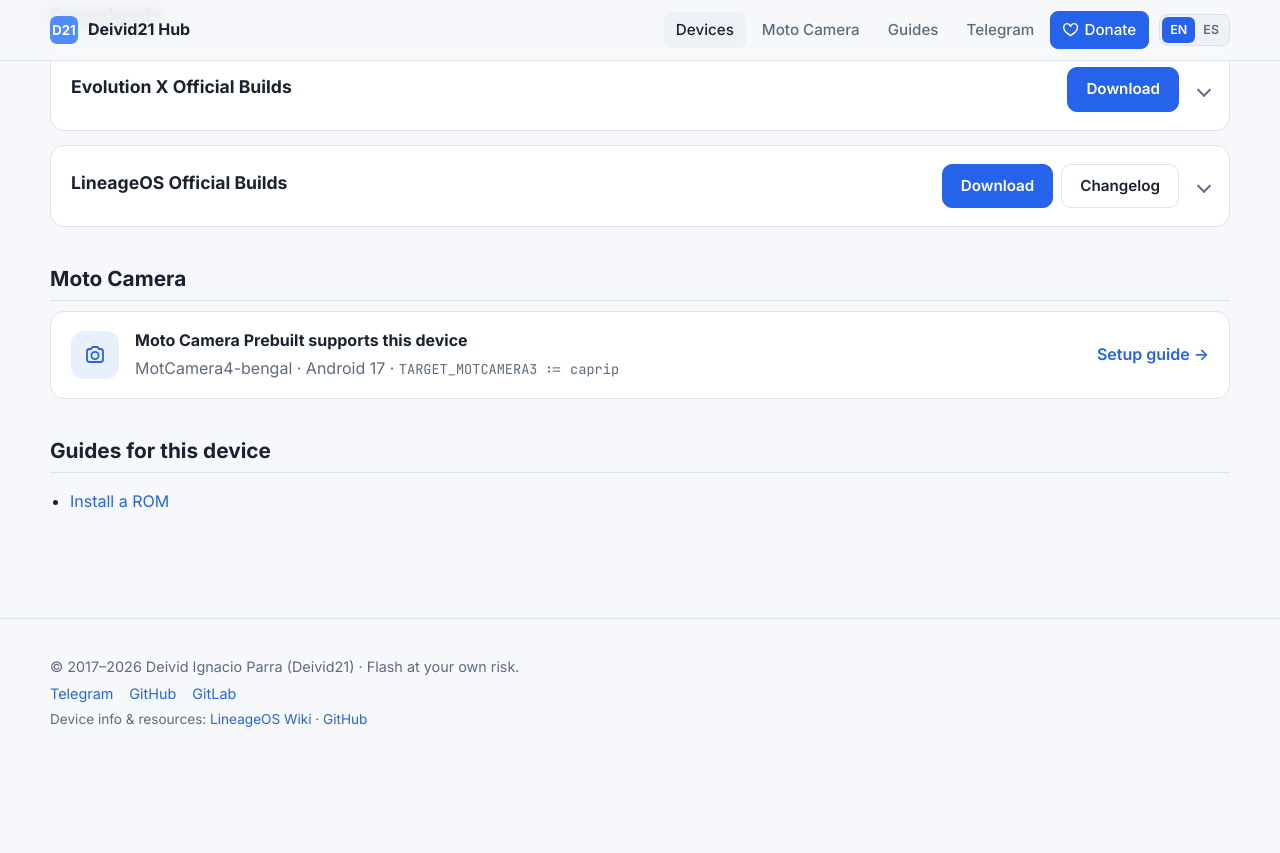
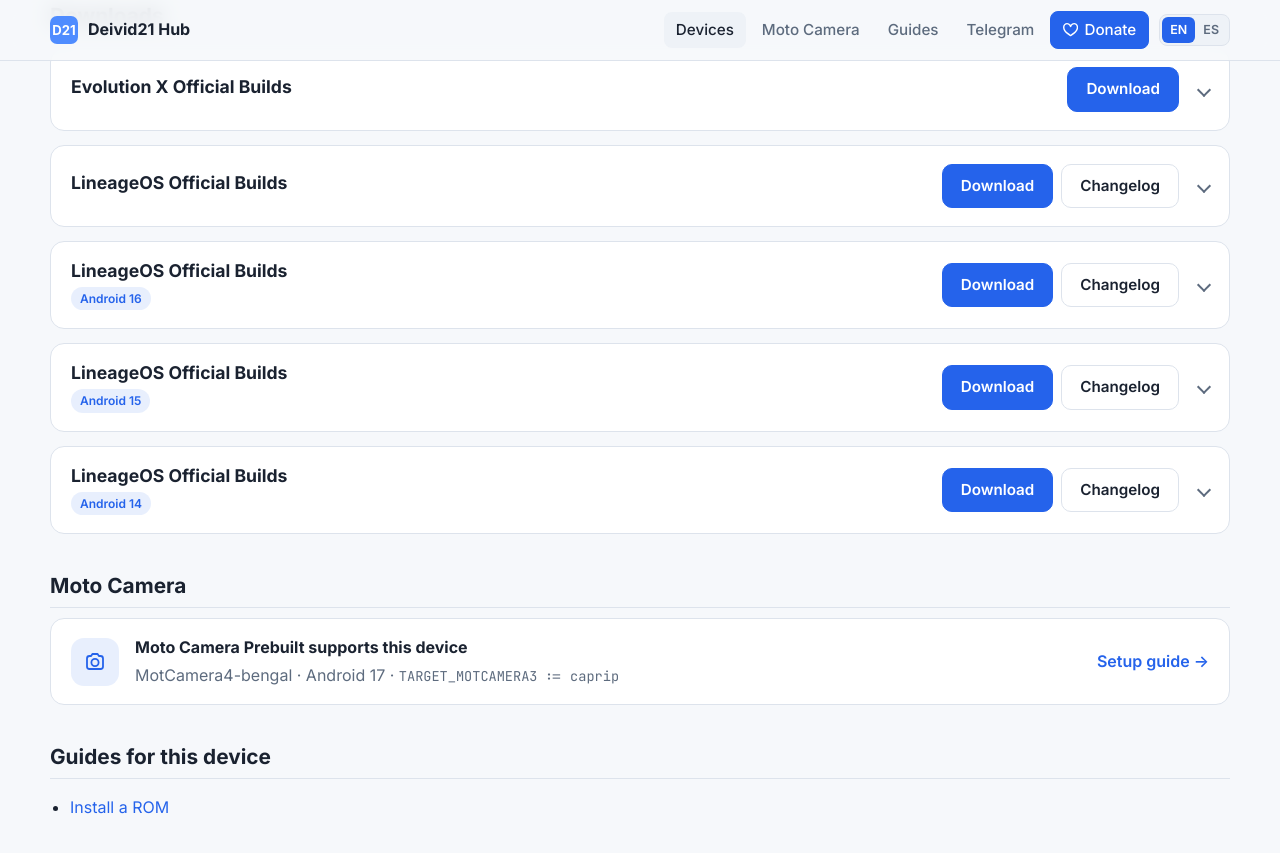
Before and after one commit to Deivid21/deivid21.github.io, a Jekyll site: the page built from _devices/caprip.md, in a window 1280 px wide and 900 px high, scrolled down 488 px. Shown: the top 853 px of the window. Built offline with Jekyll 4.4.1, drawn with Linux system fonts in a browser that asks for light colours; before the commit the page ends 1255 px from its top, so only the background shows below that; part of the change alters nothing that is shown.

Commit message:
feat(devices): add archived LineageOS builds for caprip
Keep the last official signed nightlies from Deivid21/RELEASES: 23.2
(Android 16), 22.2 (Android 15), 21.0 (Android 14).

Co-Authored-By: Claude Opus 5.5 <noreply@anthropic.com>

```diff
--- a/_devices/caprip.md
+++ b/_devices/caprip.md
@@ -20,4 +20,82 @@ roms:
     # version: ""
     # status: active      # active | discontinued
     # date: 2026-11-03
+  - name: LineageOS
+    archived: true
+    android: 16
+    version: "23.2"
+    status: discontinued
+    date: 2026-10-07
+    download: https://github.com/Deivid21/RELEASES/releases/download/lineage-23.2-20261007-nightly-caprip-signed/lineage-23.2-20261007-nightly-caprip-signed.zip
+    changelog: https://github.com/Deivid21/RELEASES/releases/tag/lineage-23.2-20261007-nightly-caprip-signed
+    sha256: "99b5d5bbc4a6cd2cdf21ee18dbc4577c993f3d050b8747aa74927ab176ee7099"
+    filesize: "1.03 GB"
+    security_patch: September 2026
+    gapps: false
+    forum: https://xdaforums.com/t/rom-17-official-lineageos-24-0-for-moto-g30-caprip.4808041/
+    files:
+      - name: boot.img
+        url: https://github.com/Deivid21/RELEASES/releases/download/lineage-23.2-20261007-nightly-caprip-signed/boot.img
+      - name: dtbo.img
+        url: https://github.com/Deivid21/RELEASES/releases/download/lineage-23.2-20261007-nightly-caprip-signed/dtbo.img
+      - name: vbmeta.img
+        url: https://github.com/Deivid21/RELEASES/releases/download/lineage-23.2-20261007-nightly-caprip-signed/vbmeta.img
+      - name: vbmeta_system.img
+        url: https://github.com/Deivid21/RELEASES/releases/download/lineage-23.2-20261007-nightly-caprip-signed/vbmeta_system.img
+      - name: vendor_boot.img
+        url: https://github.com/Deivid21/RELEASES/releases/download/lineage-23.2-20261007-nightly-caprip-signed/vendor_boot.img
+    notes: "Last official LineageOS 23.2 nightly build (signed): September 2026 security patch, SELinux enforcing. No longer updated."
+    notes_es: "Última nightly oficial de LineageOS 23.2 (firmada): parche de seguridad de septiembre de 2026, SELinux enforcing. Ya no se actualiza."
+  - name: LineageOS
+    archived: true
+    android: 15
+    version: "22.2"
+    status: discontinued
+    date: 2025-10-08
+    download: https://github.com/Deivid21/RELEASES/releases/download/lineage-22.2-20251008-nightly-caprip-signed/lineage-22.2-20251008-nightly-caprip-signed.zip
+    changelog: https://github.com/Deivid21/RELEASES/releases/tag/lineage-22.2-20251008-nightly-caprip-signed
+    sha256: "1cda4ca879e62775f8def40fb14da4e6217f2f9e49fdb0f8baf7703cfe5d19ad"
+    filesize: "0.96 GB"
+    security_patch: September 2025
+    gapps: false
+    forum: https://xdaforums.com/t/rom-17-official-lineageos-24-0-for-moto-g30-caprip.4808041/
+    files:
+      - name: boot.img
+        url: https://github.com/Deivid21/RELEASES/releases/download/lineage-22.2-20251008-nightly-caprip-signed/boot.img
+      - name: dtbo.img
+        url: https://github.com/Deivid21/RELEASES/releases/download/lineage-22.2-20251008-nightly-caprip-signed/dtbo.img
+      - name: vbmeta.img
+        url: https://github.com/Deivid21/RELEASES/releases/download/lineage-22.2-20251008-nightly-caprip-signed/vbmeta.img
+      - name: vbmeta_system.img
+        url: https://github.com/Deivid21/RELEASES/releases/download/lineage-22.2-20251008-nightly-caprip-signed/vbmeta_system.img
+      - name: vendor_boot.img
+        url: https://github.com/Deivid21/RELEASES/releases/download/lineage-22.2-20251008-nightly-caprip-signed/vendor_boot.img
+    notes: "Last official LineageOS 22.2 nightly build (signed): September 2025 security patch, SELinux enforcing. No longer updated."
+    notes_es: "Última nightly oficial de LineageOS 22.2 (firmada): parche de seguridad de septiembre de 2025, SELinux enforcing. Ya no se actualiza."
+  - name: LineageOS
+    archived: true
+    android: 14
+    version: "21.0"
+    status: discontinued
+    date: 2024-12-25
+    download: https://github.com/Deivid21/RELEASES/releases/download/lineage-21.0-20241225-nightly-caprip-signed/lineage-21.0-20241225-nightly-caprip-signed.zip
+    changelog: https://github.com/Deivid21/RELEASES/releases/tag/lineage-21.0-20241225-nightly-caprip-signed
+    sha256: "41b93aa07d18c95d73064a21469b4a5b4fdbaa5b14cec657d3379d2001146927"
+    filesize: "0.91 GB"
+    security_patch: December 2024
+    gapps: false
+    forum: https://xdaforums.com/t/rom-17-official-lineageos-24-0-for-moto-g30-caprip.4808041/
+    files:
+      - name: boot.img
+        url: https://github.com/Deivid21/RELEASES/releases/download/lineage-21.0-20241225-nightly-caprip-signed/boot.img
+      - name: dtbo.img
+        url: https://github.com/Deivid21/RELEASES/releases/download/lineage-21.0-20241225-nightly-caprip-signed/dtbo.img
+      - name: vbmeta.img
+        url: https://github.com/Deivid21/RELEASES/releases/download/lineage-21.0-20241225-nightly-caprip-signed/vbmeta.img
+      - name: vbmeta_system.img
+        url: https://github.com/Deivid21/RELEASES/releases/download/lineage-21.0-20241225-nightly-caprip-signed/vbmeta_system.img
+      - name: vendor_boot.img
+        url: https://github.com/Deivid21/RELEASES/releases/download/lineage-21.0-20241225-nightly-caprip-signed/vendor_boot.img
+    notes: "Last official LineageOS 21.0 nightly build (signed): December 2024 security patch, SELinux enforcing. No longer updated."
+    notes_es: "Última nightly oficial de LineageOS 21.0 (firmada): parche de seguridad de diciembre de 2024, SELinux enforcing. Ya no se actualiza."
 ---
```
